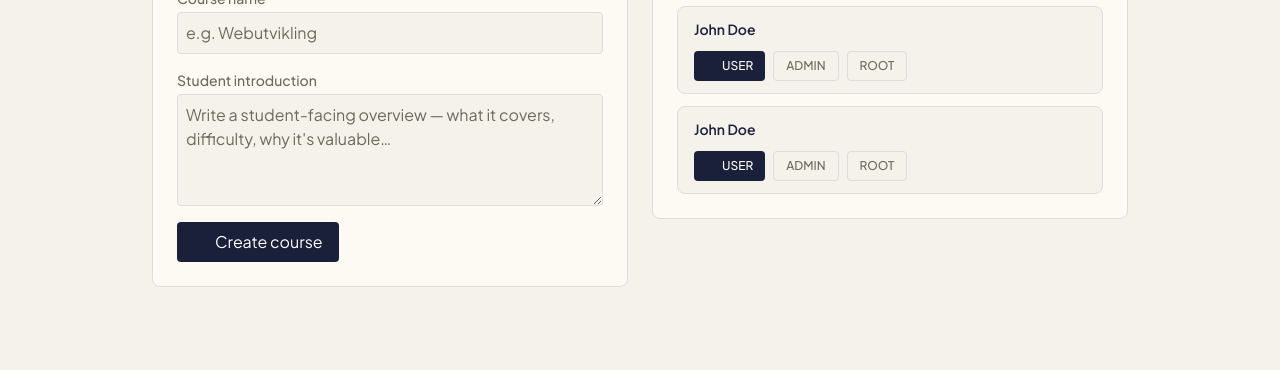
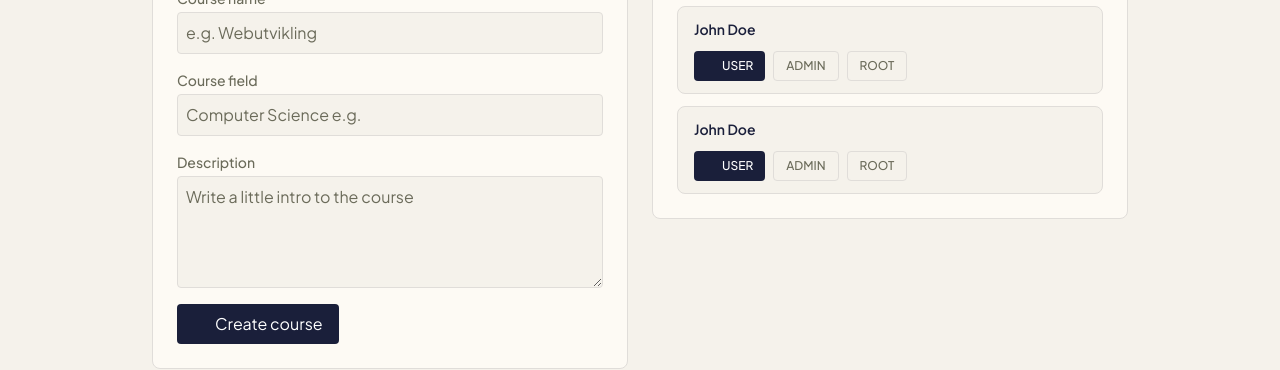
Before and after one commit to The-Quantum-6/Metronomicon, a React (Vite) app in the folder frontend/: page /staff in a window 1280 px wide. Shown: the part 364-734 px from the top of the page. Built offline with nearby package versions, Linux system fonts and the light colour scheme; some icons are missing.

Commit message:
fix: aggregate_id

```diff
--- a/frontend/src/pages/Home.tsx
+++ b/frontend/src/pages/Home.tsx
@@ -17,7 +17,7 @@ import {
 import { apiUrl } from "../config";
 
 type Course = {
-  id: string;
+  aggregate_id: string;
   name: string;
   code: string;
 };
@@ -57,7 +57,7 @@ function Home() {
               ) : (
                 <HGrid gap="space-24" columns={{ xs: 1, sm: 2, lg: 3 }}>
                   {courses.map((c) => (
-                    <LinkCard key={c.id} data-color="neutral" className="course-card">
+                    <LinkCard key={c.aggregate_id} data-color="neutral" className="course-card">
                       <LinkCard.Title as="h3">
                         <Detail
                           as="div"
@@ -66,7 +66,7 @@ function Home() {
                           {c.code}
                         </Detail>
                         <LinkCard.Anchor asChild>
-                          <Link to={`/courses/${c.id}`}>{c.name}</Link>
+                          <Link to={`/courses/${c.aggregate_id}`}>{c.name}</Link>
                         </LinkCard.Anchor>
                       </LinkCard.Title>
                     </LinkCard>
--- a/frontend/src/pages/StaffPortal.tsx
+++ b/frontend/src/pages/StaffPortal.tsx
@@ -44,22 +44,24 @@ export default function StaffPortal() {
 function CreateCoursePanel() {
   const [name, setName] = useState("");
   const [code, setCode] = useState("");
-  const [intro, setIntro] = useState("");
+  const [field, setField] = useState("");
+  const [description, setDescription] = useState("");
   const [creating, setCreating] = useState(false);
 
   const handleSubmit = async (e: FormEvent) => {
     e.preventDefault();
     setCreating(true);
     try {
-      const res = await fetch(apiUrl("courses/create"), {
+      const res = await fetch(apiUrl("courses"), {
         method: "POST",
         headers: { "Content-Type": "application/json" },
-        body: JSON.stringify({ name, code, content: intro }),
+        body: JSON.stringify({ Create: { name, code, field, description } }),
       });
       if (!res.ok) throw new Error("create failed");
       setName("");
       setCode("");
-      setIntro("");
+      setField("");
+      setDescription("");
     } catch {
       alert("Create failed");
     } finally {
@@ -94,14 +96,25 @@ function CreateCoursePanel() {
         </div>
 
         <div>
+          <label className="block text-sm font-medium text-text-secondary mb-1">Course field</label>
+          <input
+            className={inputStyle}
+            placeholder="Computer Science e.g. "
+            value={field}
+            onChange={(e) => setField(e.target.value)}
+            required
+          />
+        </div>
+
+        <div>
           <label className="block text-sm font-medium text-text-secondary mb-1">
-            Student introduction
+            Description
           </label>
           <textarea
             className={`${inputStyle} min-h-28`}
-            placeholder="Write a student-facing overview — what it covers, difficulty, why it's valuable…"
-            value={intro}
-            onChange={(e) => setIntro(e.target.value)}
+            placeholder="Write a little intro to the course"
+            value={description}
+            onChange={(e) => setDescription(e.target.value)}
           />
         </div>
 
```
